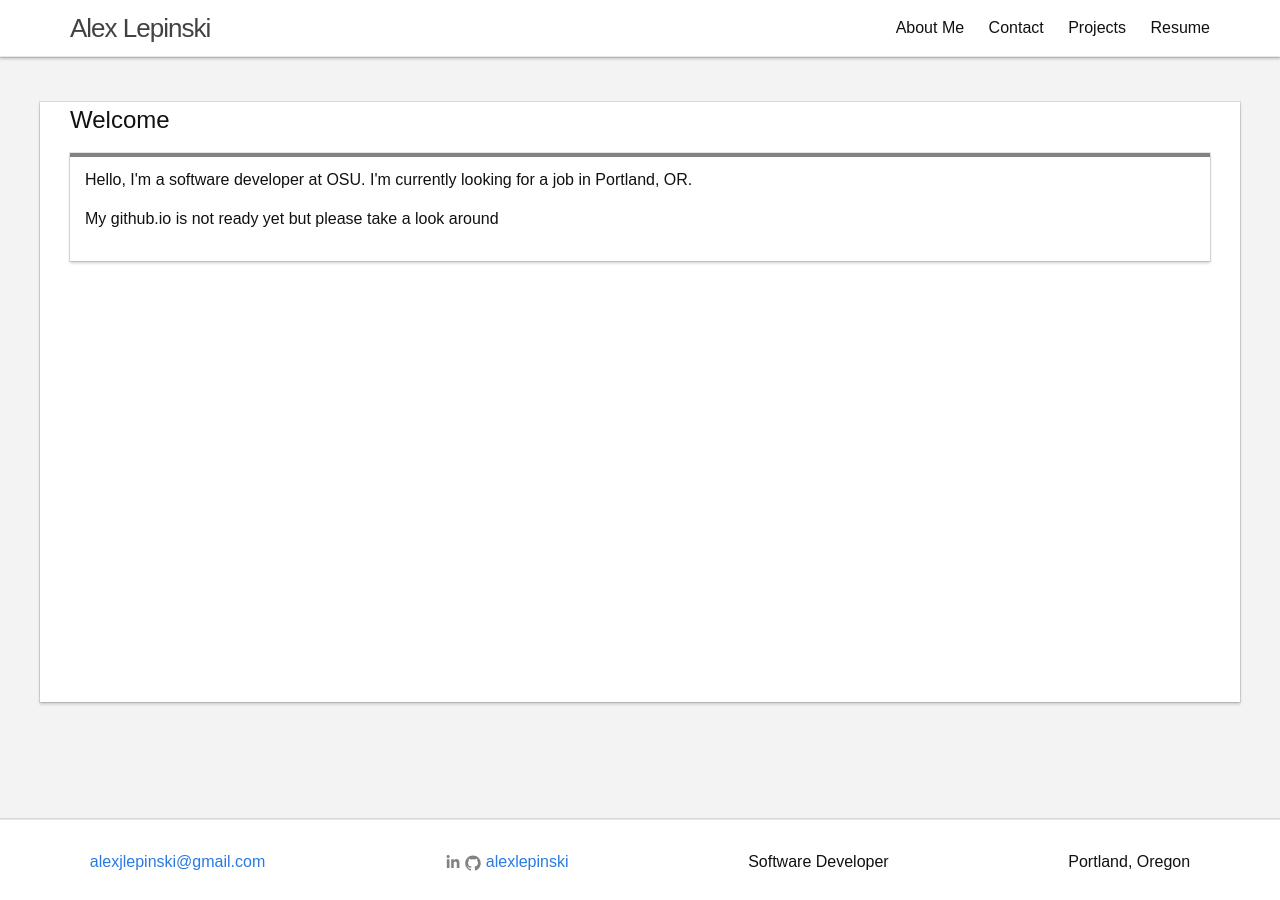
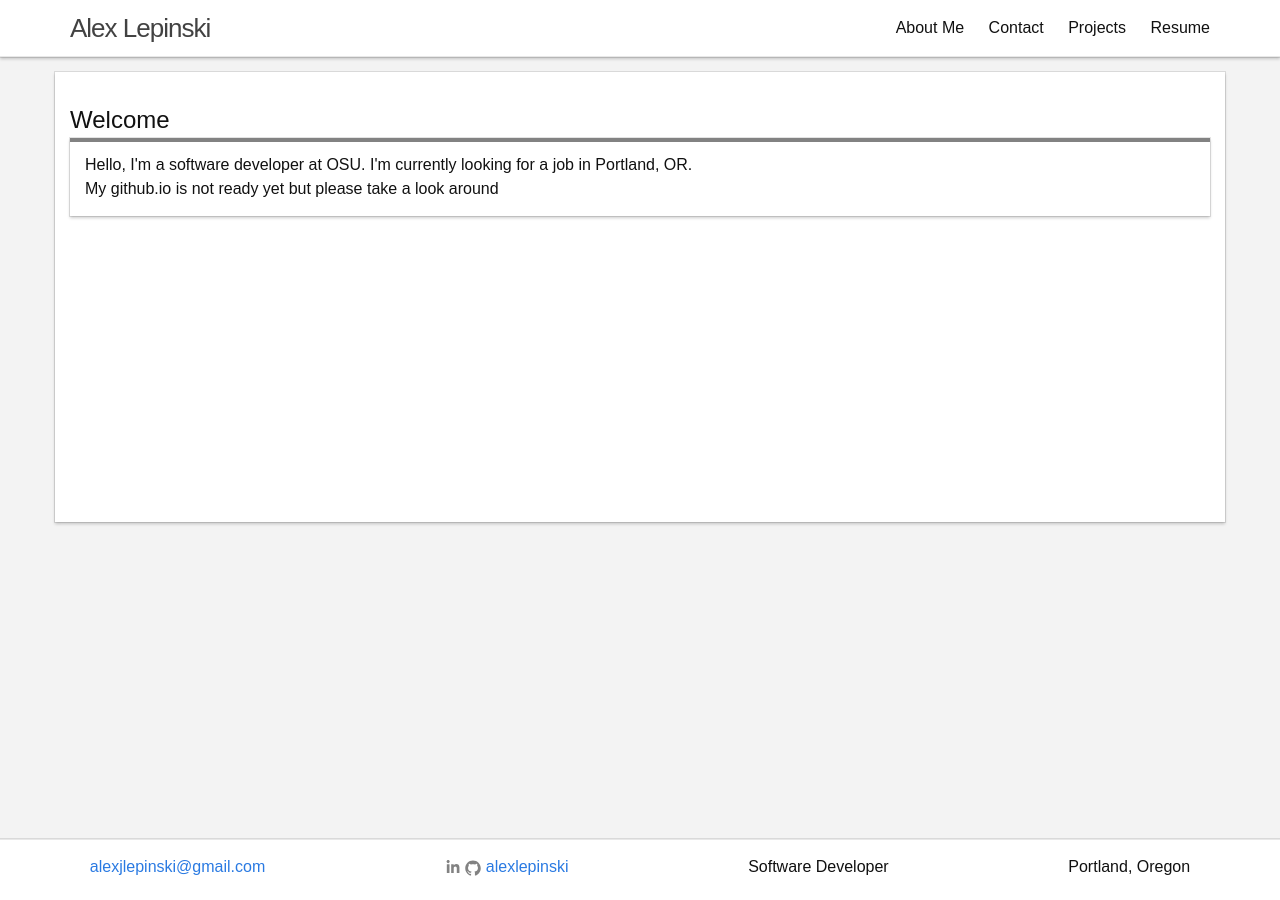
Before and after one commit to alexlepinski/alexlepinski.github.io, a Jekyll site: the page built from index.html, in a window 1280 px wide. Built offline with Jekyll 4.4.1, drawn with Linux system fonts in a browser that asks for light colours.

Commit message:
fixed spacing in page titles

```diff
--- a/_sass/_base.scss
+++ b/_sass/_base.scss
@@ -23,12 +23,12 @@
     position: relative;
 }
 
-h1, h2, h3, h4, h5, h6,
-p, blockquote, pre,
-ul, ol, dl, figure,
-%vertical-rhythm {
-    margin-bottom: $spacing-unit / 2;
-}
+// h1, h2, h3, h4, h5, h6,
+// p, blockquote, pre,
+// ul, ol, dl, figure,
+// %vertical-rhythm {
+//     margin-bottom: $spacing-unit / 2;
+// }
 
 figure > img {
     display: block;
--- a/_sass/_layout.scss
+++ b/_sass/_layout.scss
@@ -87,7 +87,7 @@
 
 .site-footer {
     border-top: 1px solid $grey-color-light;
-    padding: $spacing-unit 0;
+    padding: $spacing-unit/2 0;
     position: absolute;
     bottom: 0;
     height: $footer-height;
@@ -113,23 +113,21 @@
    align-content: stretch;
 }
 
-.footer-heading {
-    font-size: 18px;
+
+.page-heading {
+    font-size: $font-size-larger;
 }
 
-.page-content {
-    padding: $spacing-unit 0;
+.post-content, .post{
+    padding-top: $spacing-unit/2;
 }
-
-.page-heading {
-    font-size: 20px;
-}
-
 .page-container {
-    min-height: 600px;
+    min-height: 450px;
     background-color: white;
     box-shadow: $box-shadow;
     margin-bottom: $spacing-unit/2;
+    margin-top: $spacing-unit/2;
+    padding: 0 $spacing-unit/2;
     @include media-query($on-palm){
        min-height: 300px;
     }
--- a/css/main.scss
+++ b/css/main.scss
@@ -14,7 +14,7 @@
 $base-line-height: 1.5;
 
 $spacing-unit:     30px;
-$footer-height:    20px;
+$footer-height:    30px;
 
 $text-color:       #111;
 $text-color-light: #f2f2f2;
```
